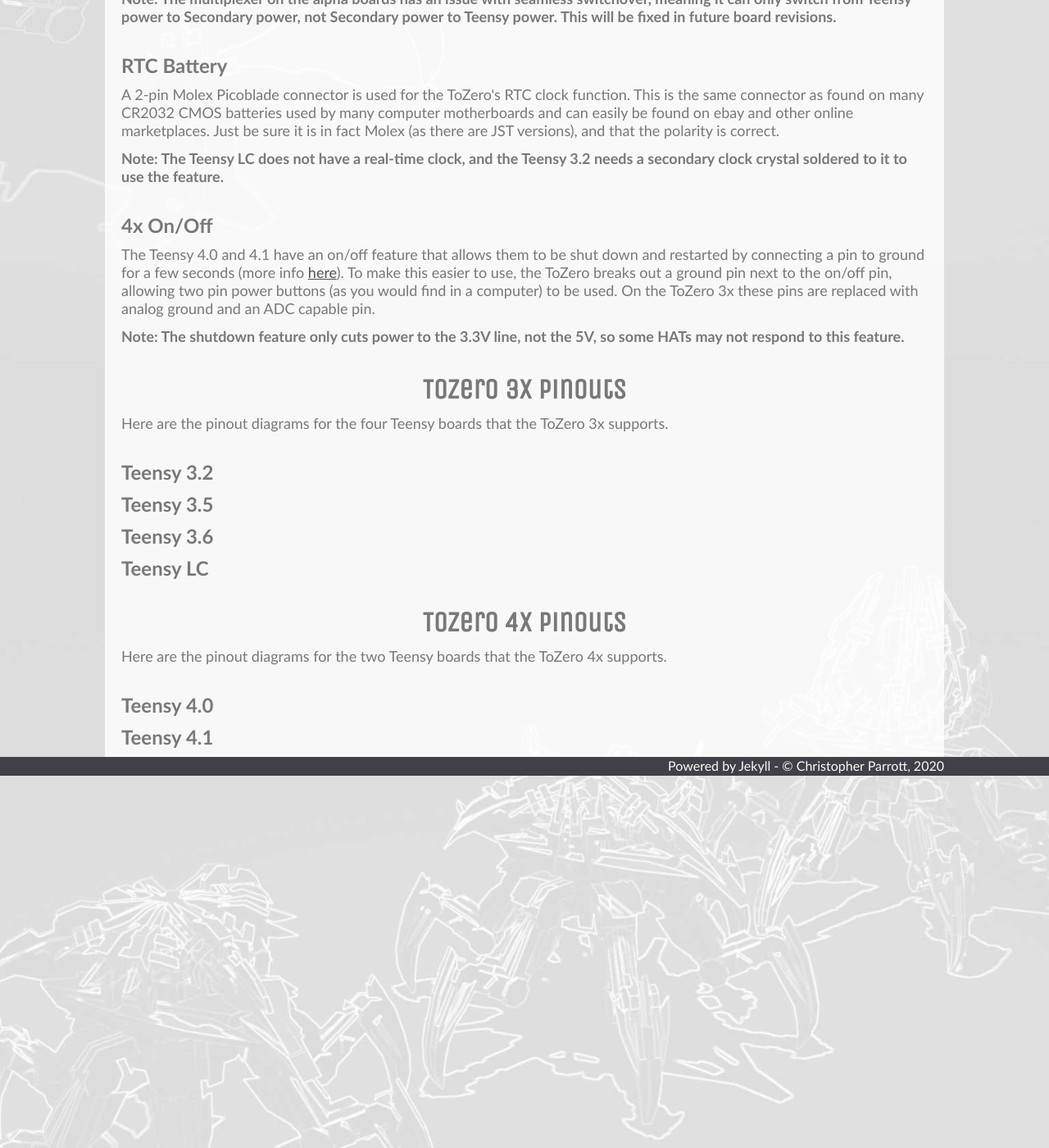
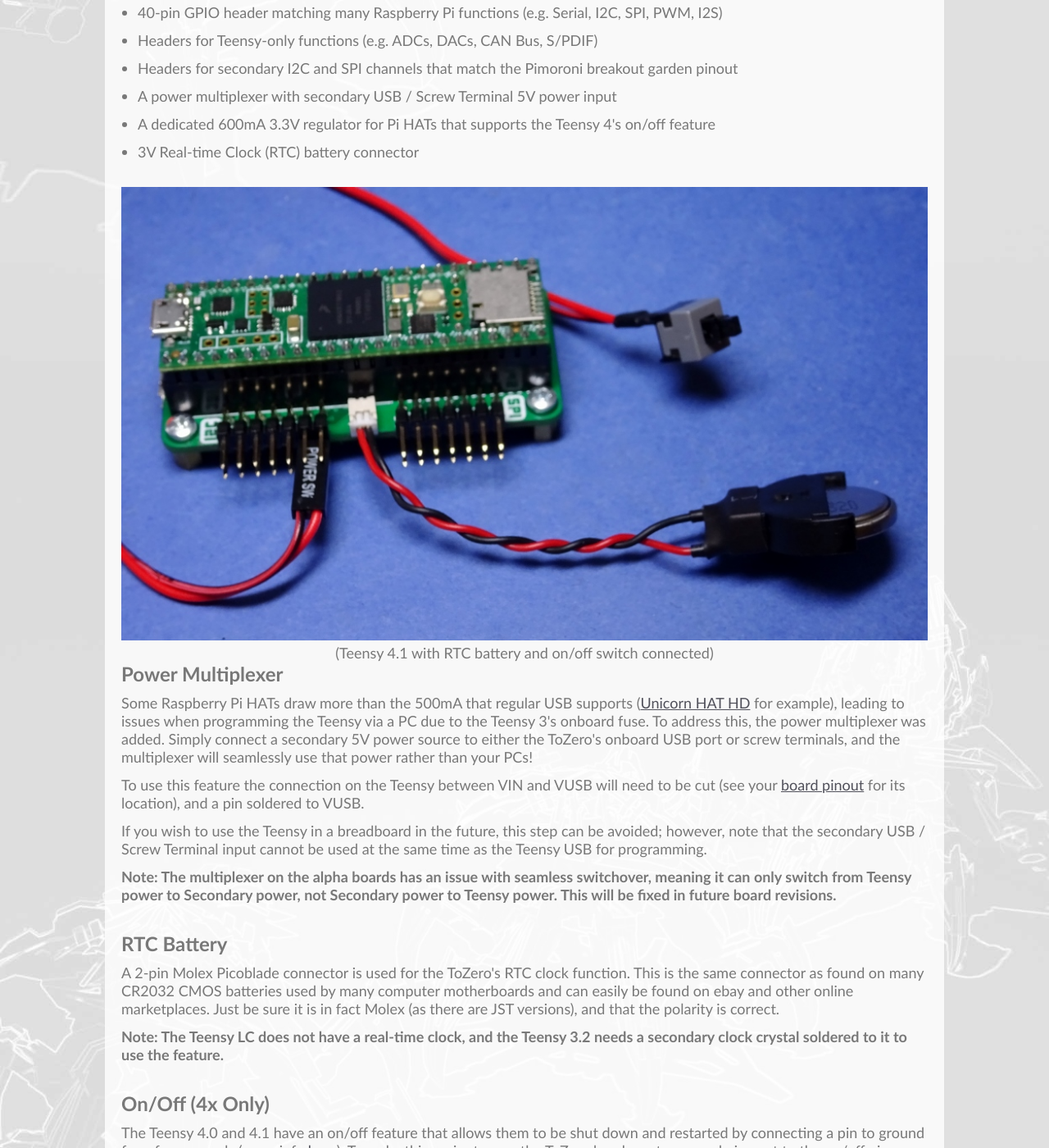
Before and after one commit to christophertmparrott/christophertmparrott.github.io, a Jekyll site: the page built from products/tozero/index.html, in a window 1280 px wide and 1400 px high, scrolled down 920 px. Shown: the whole window at 82% size. Built offline with Jekyll 4.4.1, drawn with Linux system fonts in a browser that asks for light colours; some web fonts are replaced.

Commit message:
Fix urls again

```diff
--- a/products/tozero/index.html
+++ b/products/tozero/index.html
@@ -7,7 +7,7 @@ description: An overview of the ToZero adapter boards
 				<p>The ToZero is a Raspberry Pi Zero form-factor adapter board for the Arduino-compatible Teensy microcontroller, opening up a whole world of Pi HATs. There are two versions of the ToZero board, the 3x supporting the Teensy 3 family (3.2/.5.6 & LC), and the 4x supporting the Teensy 4 family (4.0 & 4.1).
 
 				<div class="homeimg">
-					<img src="/project/tozero/images/tozeros+teensys.jpg" alt="Project Teaser" title="Project Teaser" width="100%"/>
+					<img src="/products/tozero/images/tozeros+teensys.jpg" alt="Project Teaser" title="Project Teaser" width="100%"/>
 					<center>(Teensy 3.2, 3.5, 4.0, and 4.1 mounted in their respective ToZero adapters)</center>
 				</div>
 
@@ -23,7 +23,7 @@ description: An overview of the ToZero adapter boards
 				</ul>
 
 				<div class="homeimg">
-					<img src="/project/tozero/images/tozero-rtc+onoff.jpg" alt="Project Teaser" title="Project Teaser" width="100%"/>
+					<img src="/products/tozero/images/tozero-rtc+onoff.jpg" alt="Project Teaser" title="Project Teaser" width="100%"/>
 					<center>(Teensy 4.1 with RTC battery and on/off switch connected)</center>
 				</div>
 
@@ -45,7 +45,7 @@ description: An overview of the ToZero adapter boards
 				<p><b>Note: The Teensy LC does not have a real-time clock, and the Teensy 3.2 needs a secondary clock crystal soldered to it to use the feature.</b></p>
 				<br />
 
-				<h3>4x On/Off</h3>
+				<h3>On/Off (4x Only)</h3>
 
 				<p>The Teensy 4.0 and 4.1 have an on/off feature that allows them to be shut down and restarted by connecting a pin to ground for a few seconds (more info <a href="https://www.pjrc.com/store/teensy40.html" target="_blank">here</a>). To make this easier to use, the ToZero breaks out a ground pin next to the on/off pin, allowing two pin power buttons (as you would find in a computer) to be used. On the ToZero 3x these pins are replaced with analog ground and an ADC capable pin.</p>
 
```
